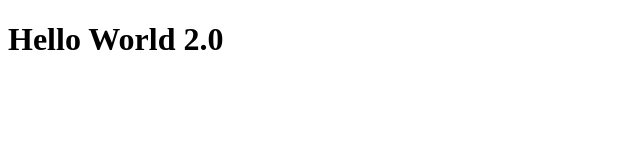
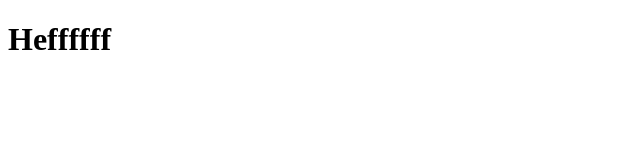
Before and after one commit to LightHouseisme/memories, a plain HTML site: page index.html in a window 1280 px wide. Shown: the whole page, without its empty margins (0-640 px from the left). Drawn offline with Linux system fonts and the light colour scheme.

Commit message:
fourth commit

```diff
--- a/index.html
+++ b/index.html
@@ -5,7 +5,7 @@
 
     </head>
     <body>
-        <h1>Hello World 2.0</h1>
+        <h1>Heffffff </h1>
     </body>
 
 </html>
```
